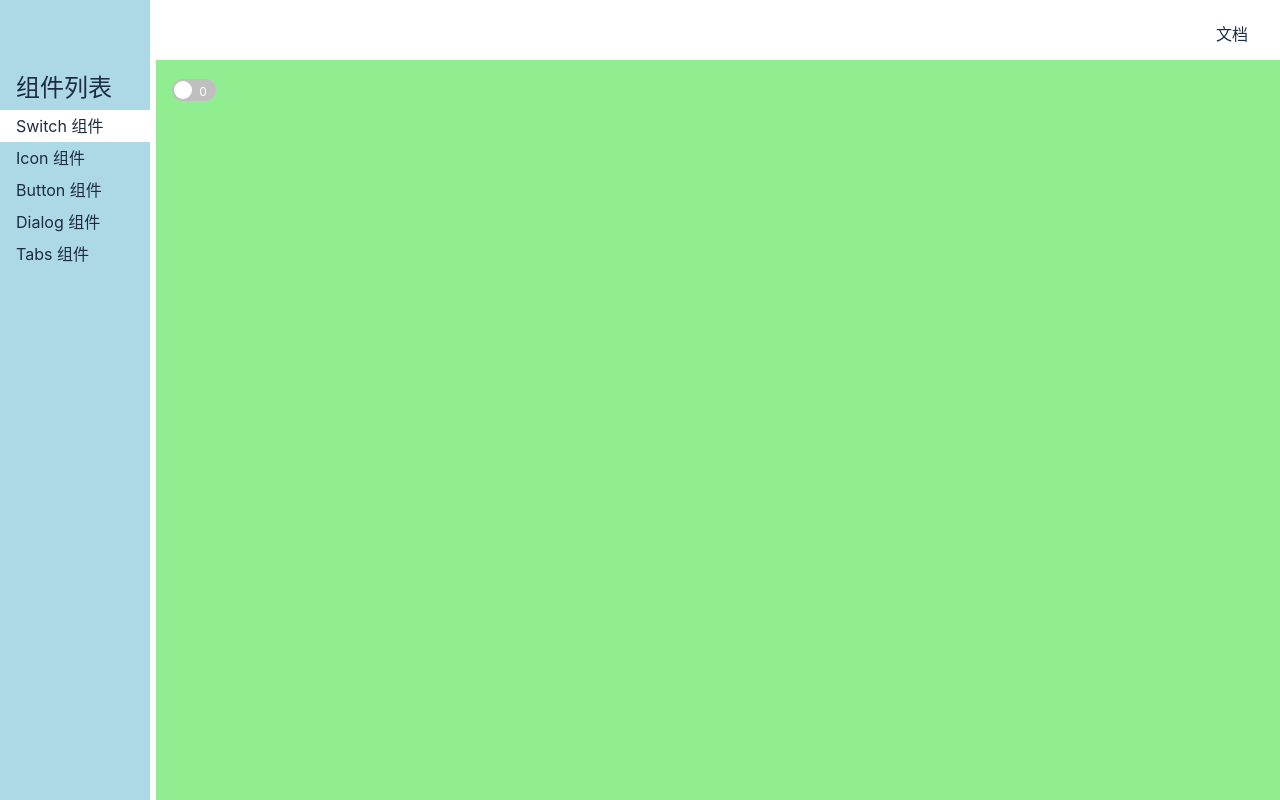
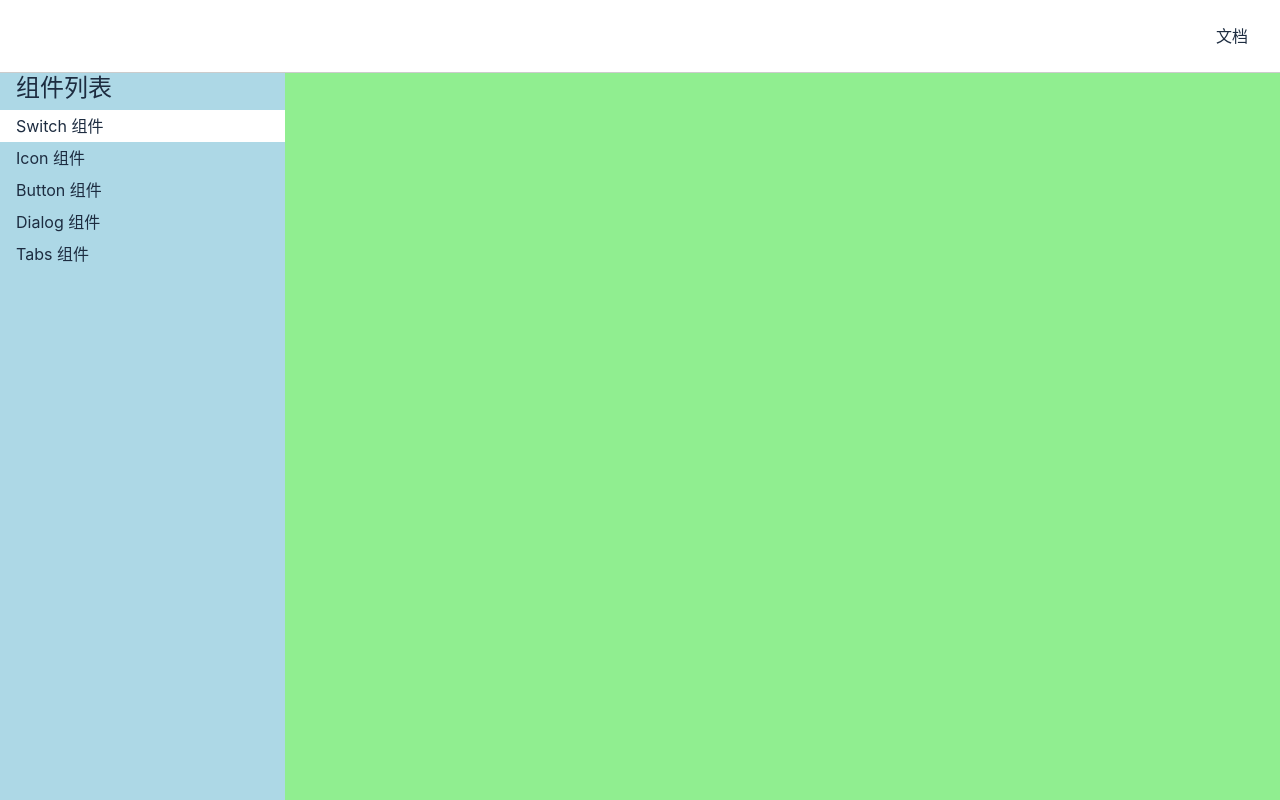
Before and after one commit to Johnsean/lunzi-vue3, a Vue app: page /doc/switch in a window 1280 px wide. Built offline with nearby package versions, Linux system fonts and the light colour scheme.

Commit message:
侧边栏的动态显示与隐藏

```diff
--- a/src/components/Topnav.vue
+++ b/src/components/Topnav.vue
@@ -1,10 +1,21 @@
 <template>
     <div class="topnav">
-        <span class="toggleAside" @click="toggleAside"></span>
+        <span
+            v-if="toggleMenuButtonVisible"
+            class="toggleAside"
+            @click="toggleAside">
+            <transition name="fade">
+                <svg v-if="asideVisible">
+                    <use xlink:href="#icon-_caidan"></use>
+                </svg>
+                <svg v-else>
+                    <use xlink:href="#icon-caidan"></use>
+                </svg>
+            </transition>
+        </span>
         <router-link to="/" class="logo">
              <svg class="icon">
                 <use xlink:href="#icon-kouzi1"></use>
-                <span> 123</span>
             </svg>
         </router-link>
         <ul class="menu">
@@ -18,12 +29,18 @@
 import { inject, Ref } from 'vue'
 
 export default {
+    props: {
+        toggleMenuButtonVisible: {
+            type: Boolean,
+            default: false
+        }
+    },
     setup(){
         const asideVisible = inject<Ref<boolean>>('asideVisible')
         const toggleAside=()=>{
             asideVisible.value = !asideVisible.value
         }
-        return {toggleAside}
+        return {toggleAside, asideVisible}
     }
 }
 </script>
@@ -38,13 +55,16 @@
     justify-content: center;
     align-items: center;
     z-index: 20;
+    border-bottom: 1px solid #ccc;
+    background-color: #fff;
     > .logo {
         max-width: 4em;
         // max-width 随内容宽
         margin-right: auto;
-        > svg {
-            width: 32px;
-            height: 32px;
+        svg {
+            width: 42px;
+            height: 34px;
+            margin-top:2px;
             // background: inherit;
         }
     }
@@ -58,13 +78,17 @@
     }
     >.toggleAside{
         display: none;
-        width: 24px;
-        height: 24px;
-        background: red;
+        width: 32px;
+        height: 32px;
         position: absolute;
         left: 16px;
         top: 50%;
         transform: translateY(-50%);
+        overflow: hidden;
+        > svg {
+            width: 32px;
+            height: 32px;
+        }
     }
      @media (max-width:500px) {
         > .menu{
--- a/src/lib/cot.scss
+++ b/src/lib/cot.scss
@@ -9,3 +9,23 @@
      "Source Han Sans CN", "Microsoft YaHei", "Wenquanyi Micro Hei",
      "WenQuanYi Zen Hei", "ST Heiti", SimHei, "WenQuanYi Zen Hei Sharp", sans-serif;
 }
+
+
+.slide-enter-active,
+.slide-leave-active {
+  transition: all .3s linear;
+}
+.slide-enter-from,
+.slide-leave-to {
+  transform: translateX(-285px);
+}
+
+
+.fade-enter-active,
+.fade-leave-active{
+  transition: all .25s linear;
+}
+.fade-enter-from,
+.fade-leave-to{
+  transform: rotateX(-90deg);
+}
--- a/src/views/Documentation.vue
+++ b/src/views/Documentation.vue
@@ -1,7 +1,8 @@
 <template>
 <div class="layout">
-    <Topnav class="nav"/>
+    <Topnav :toggleMenuButtonVisible="true" class="nav"/>
     <div class="content">
+      <transition name="slide">
         <aside v-if="asideVisible">
             <h2>组件列表</h2>
             <ul>
@@ -36,6 +37,7 @@
                 </li> -->
             </ul>
         </aside>
+      </transition>
         <main>
             <router-view/>
         </main>
@@ -90,7 +92,7 @@
 
 aside {
   background: lightblue;
-  width: 150px;
+  width: 285px;
   padding: 16px 0;
   position: fixed;
   top: 0;
@@ -98,6 +100,7 @@
   padding-top: 70px;
   height: 100%;
   z-index: $aside-index;
+  transition: all 0.4s cubic-bezier(0.68, 0.18, 0.53, 0.18) 0.1s;
   >h2 {
     margin-bottom: 4px;
     padding: 0 16px;
```
